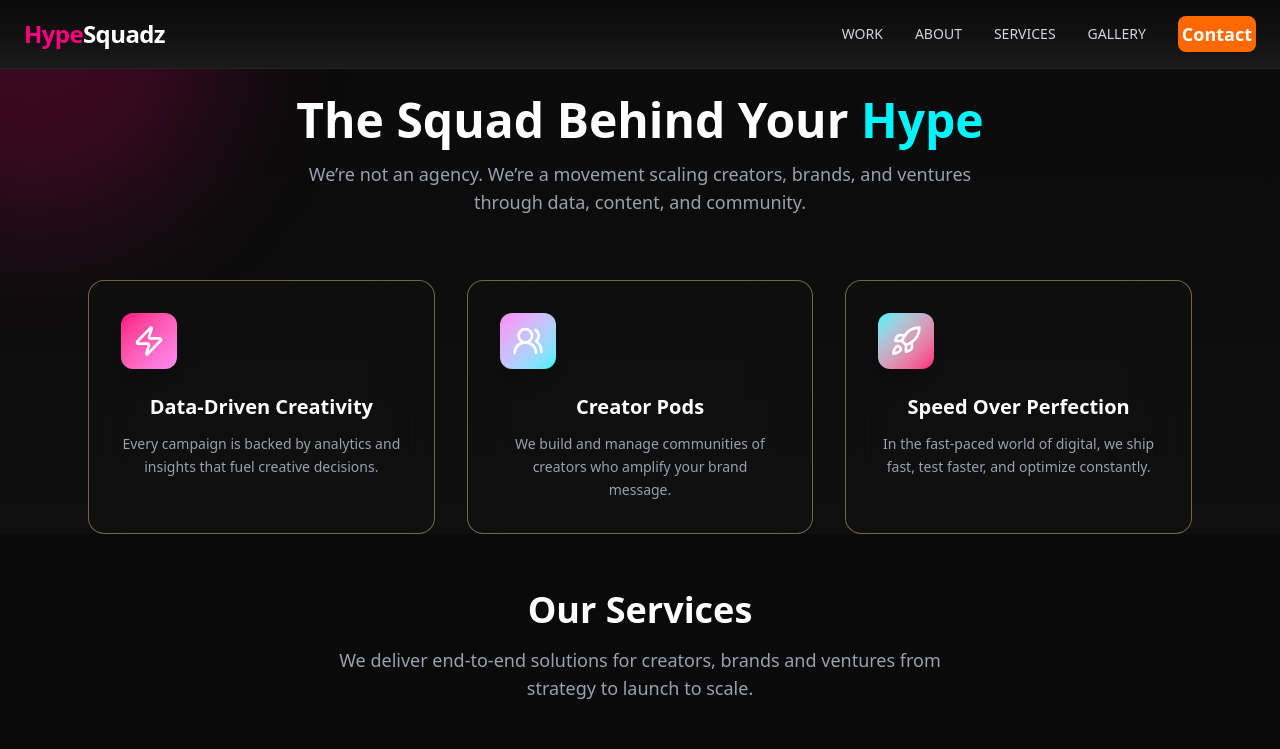
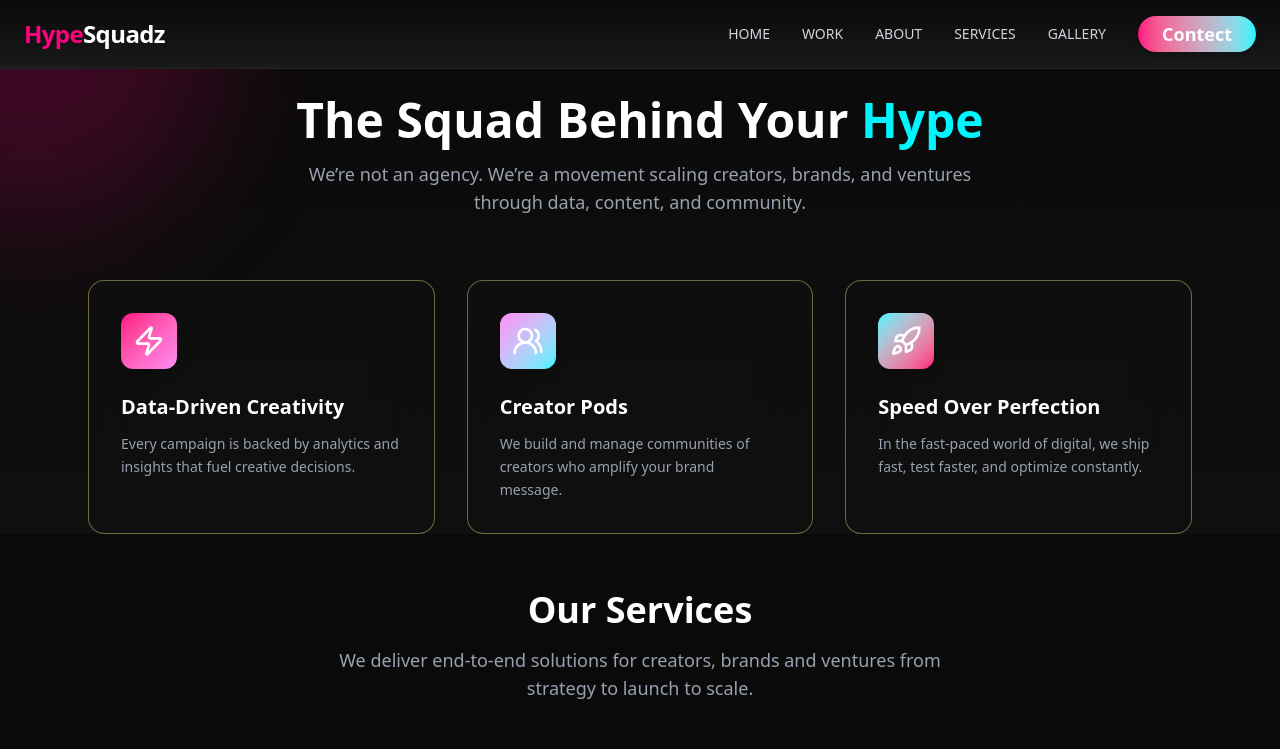
Before and after one commit to shivam-sd/HypeSquadz-Client, a React (Vite) app in the folder client/: page /services in a window 1280 px wide. Shown: the top 749 px of the page. Built offline with nearby package versions, Linux system fonts and the light colour scheme.

Commit message:
fix bugs

```diff
--- a/client/src/Components/Navbar.jsx
+++ b/client/src/Components/Navbar.jsx
@@ -7,6 +7,7 @@ const Navbar = () => {
   const [menuOpen, setMenuOpen] = useState(false);
 
   const navLinks = [
+    { link: "Home", path: "/" },
     { link: "Work", path: "/work" },
     { link: "About", path: "/about" },
     { link: "Services", path: "/services" },
@@ -42,7 +43,15 @@ const Navbar = () => {
               </>
           ))}
 
-          <Link to={'/contact'} className="text-lg text-white bg-orange-500 cursor-pointer p-1 rounded-lg flex items-center justify-center font-bold hover:scale-105 duration-300">Contact</Link>
+          <Link to={'/contact'}><motion.button whileHover={{
+              scale: 1.08,
+              boxShadow: "0px 0px 25px rgba(255,0,127,0.5)",
+            }}
+            whileTap={{ scale: 0.95 }}
+            transition={{ duration: 0.3 }}
+            className="bg-gradient-to-r from-[#ff007f] to-[#00f5ff] text-white font-semibold px-6 py-1 rounded-full text-lg shadow-lg hover:shadow-[0_0_25px_-5px_rgba(255,0,127,0.5)] transition-all duration-300 cursor-pointer">
+            Contect
+            </motion.button></Link>
 
           {/* <button className="ml-4 bg-gradient-to-r from-[#ff007f] to-[#00f5ff] text-white px-5 py-2 rounded-full font-semibold shadow-lg hover:scale-105 transition-transform duration-300">
             Join Us
--- a/client/src/pages/CTASection.jsx
+++ b/client/src/pages/CTASection.jsx
@@ -1,5 +1,6 @@
 import React from "react";
 import { motion } from "framer-motion";
+import { Link } from "react-router-dom"; // ✅ import Link for navigation
 
 const CTASection = () => {
   return (
@@ -18,23 +19,34 @@ const CTASection = () => {
       >
         {/* Heading */}
         <h2 className="text-3xl sm:text-5xl md:text-6xl font-extrabold text-white leading-tight mb-6">
-          Got a <span className="text-transparent bg-clip-text bg-gradient-to-r from-[#ff007f] to-[#00f5ff]">Brand</span> to Grow?
+          Got a{" "}
+          <span className="text-transparent bg-clip-text bg-gradient-to-r from-[#ff007f] to-[#00f5ff]">
+            Brand
+          </span>{" "}
+          to Grow?
         </h2>
 
         {/* Subtext */}
-        <p className="text-gray-400 text-base sm:text-lg max-w-xl mx-auto mb-10">
-          Let’s collaborate to make your next campaign <span className="text-[#ff007f] font-medium">go viral</span> with strategy, content, and creativity.
+        <p className="text-gray-400 text-base sm:text-lg max-w-3xl mx-auto mb-10">
+          Let’s collaborate to make your next campaign{" "}
+          <span className="text-[#ff007f] font-medium">go viral</span> with strategy,
+          content, and creativity.
         </p>
 
-        {/* Button with gradient hover and glow */}
+        {/* Button with link to Contact page */}
+        <Link to="/contact">
           <motion.button
-          whileHover={{ scale: 1.08, boxShadow: "0px 0px 25px rgba(255,0,127,0.5)" }}
+            whileHover={{
+              scale: 1.08,
+              boxShadow: "0px 0px 25px rgba(255,0,127,0.5)",
+            }}
             whileTap={{ scale: 0.95 }}
             transition={{ duration: 0.3 }}
-          className="bg-gradient-to-r from-[#ff007f] to-[#00f5ff] text-white font-semibold px-10 py-4 rounded-full text-lg shadow-lg hover:shadow-[0_0_25px_-5px_rgba(255,0,127,0.5)] transition-all duration-300"
+            className="bg-gradient-to-r from-[#ff007f] to-[#00f5ff] text-white font-semibold px-10 py-4 rounded-full text-lg shadow-lg hover:shadow-[0_0_25px_-5px_rgba(255,0,127,0.5)] transition-all duration-300 cursor-pointer"
           >
             Book a Call
           </motion.button>
+        </Link>
       </motion.div>
 
       {/* Subtle bottom border gradient */}
--- a/client/src/pages/Gallery/Gallery.jsx
+++ b/client/src/pages/Gallery/Gallery.jsx
@@ -2,7 +2,7 @@ import React, { useEffect, useState } from "react";
 import { motion } from "framer-motion";
 import axios from "axios";
 import { toast } from "react-toastify";
-import { FaTrash } from "react-icons/fa";
+// import { FaTrash } from "react-icons/fa";
 
 const Gallery = () => {
   const [images, setImages] = useState([]);
@@ -22,18 +22,18 @@ const Gallery = () => {
   }, []);
 
   // Delete image handler
-  const handleDelete = async (id) => {
-    if (!window.confirm("Are you sure you want to delete this image?")) return;
+  // const handleDelete = async (id) => {
+  //   if (!window.confirm("Are you sure you want to delete this image?")) return;
 
-    try {
-      await axios.delete(`${import.meta.env.VITE_BASE_URL}gallery/delete/${id}`);
-      toast.success("Image deleted successfully!");
-      setImages((prev) => prev.filter((img) => img._id !== id));
-    } catch (err) {
-      console.error(err);
-      toast.error("Error deleting image");
-    }
-  };
+  //   try {
+  //     await axios.delete(`${import.meta.env.VITE_BASE_URL}gallery/delete/${id}`);
+  //     toast.success("Image deleted successfully!");
+  //     setImages((prev) => prev.filter((img) => img._id !== id));
+  //   } catch (err) {
+  //     console.error(err);
+  //     toast.error("Error deleting image");
+  //   }
+  // };
 
   return (
     <section className="relative w-full min-h-screen bg-gradient-to-b from-[#0a0a0a] via-[#111] to-[#1a1a1a] text-white py-16 px-6 overflow-hidden">
@@ -72,13 +72,13 @@ const Gallery = () => {
                   alt={img.title}
                   className="w-full h-64 object-cover rounded-t-2xl"
                 />
-                {/* Delete Button (admin only) */}
+                {/* Delete Button (admin only)
                 <button
                   onClick={() => handleDelete(img._id)}
                   className="absolute top-3 right-3 bg-red-500/70 hover:bg-red-500 text-white p-2 rounded-full opacity-0 group-hover:opacity-100 transition duration-300"
                 >
                   <FaTrash size={16} />
-                </button>
+                </button> */}
               </div>
 
               {/* Text below image */}
--- a/client/src/pages/Hero/Hero.jsx
+++ b/client/src/pages/Hero/Hero.jsx
@@ -26,7 +26,7 @@ const Hero = () => {
             We Build Hype
             <br />
             <span className="text-[#ff007f]"> That Converts</span>
-            <span className="text-3xl sm:text-4xl">.</span>
+            {/* <span className="text-3xl sm:text-4xl">.</span> */}
             <br />
             Boost <span className="text-[#00f5ff]">Engagement</span>
           </motion.h1>
--- a/client/src/pages/Services/NumberSection.jsx
+++ b/client/src/pages/Services/NumberSection.jsx
@@ -58,8 +58,9 @@ const NumbersSection = () => {
         transition={{ duration: 0.8 }}
         className="max-w-4xl mx-auto mb-12"
       >
-        <h2 className="text-3xl sm:text-4xl font-extrabold text-white mb-4">Numbers That Speak</h2>
-        <p className="text-gray-400 text-lg sm:text-xl">We don’t just promise results <br /> we deliver them at scale.</p>
+        <h2 className="text-3xl sm:text-4xl font-extrabold text-white mb-4"><span className="text-transparent bg-clip-text bg-gradient-to-r from-[#ff007f] to-[#00f5ff]">
+          Numbers</span>&nbsp;That Speak</h2>
+        <p className="text-gray-400 text-sm sm:text-xl">We don’t just promise results we deliver them at scale.</p>
       </motion.div>
 
       <div className="grid gap-8 sm:grid-cols-2 lg:grid-cols-4 max-w-6xl mx-auto">
--- a/client/src/pages/Services/Services.jsx
+++ b/client/src/pages/Services/Services.jsx
@@ -68,7 +68,7 @@ const Services = () => {
               initial={{ opacity: 0, y: 30 }}
               animate={{ opacity: 1, y: 0 }}
               transition={{ delay: 0.3 + index * 0.2, duration: 0.6 }}
-              className="bg-[#111]/70 border border-yellow-200/40 rounded-2xl p-8 backdrop-blur-xl hover:-translate-y-2 hover:border-[#ff007f]/40 transition-all duration-300 cursor-pointer"
+              className="bg-[#111]/70 border border-yellow-200/40 rounded-2xl p-8 backdrop-blur-xl hover:-translate-y-2 hover:border-[#ff007f]/40 transition-all duration-300 cursor-pointer text-left"
             >
               <div
                 className={`w-14 h-14 rounded-xl bg-gradient-to-br ${item.gradient} flex items-center justify-center mb-6 shadow-lg`}
--- a/client/src/pages/Work/TrustedBy.jsx
+++ b/client/src/pages/Work/TrustedBy.jsx
@@ -43,7 +43,7 @@ const TrustedBy = () => {
             viewport={{ once: true }}
             transition={{ delay: i * 0.1, duration: 0.6 }}
             whileHover={{ scale: 1.05, y: -4 }}
-            className="group bg-[#111]/60 border border-white/10 hover:border-[#ff007f]/40 rounded-2xl p-8 backdrop-blur-xl
+            className="group bg-[#111]/60 border border-white/70 hover:border-[#ff007f]/40 rounded-2xl p-8 backdrop-blur-xl
                        transition-all duration-300 cursor-pointer hover:shadow-[0_0_25px_-5px_rgba(255,0,127,0.4)]"
           >
             <h3 className="text-lg sm:text-xl font-semibold text-gray-300 group-hover:text-white transition">
```
Lines whose indentation alone changed are shown as unchanged.
